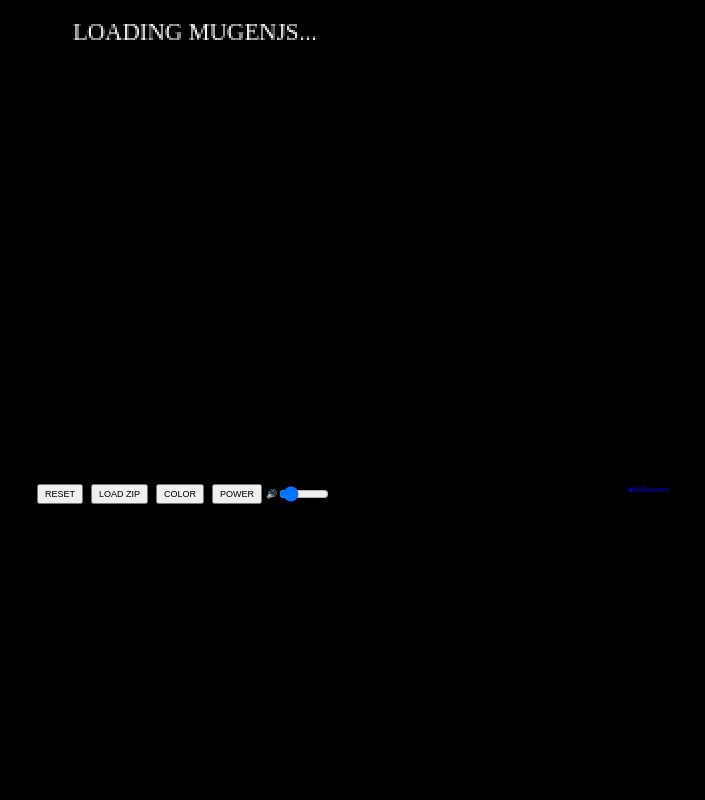
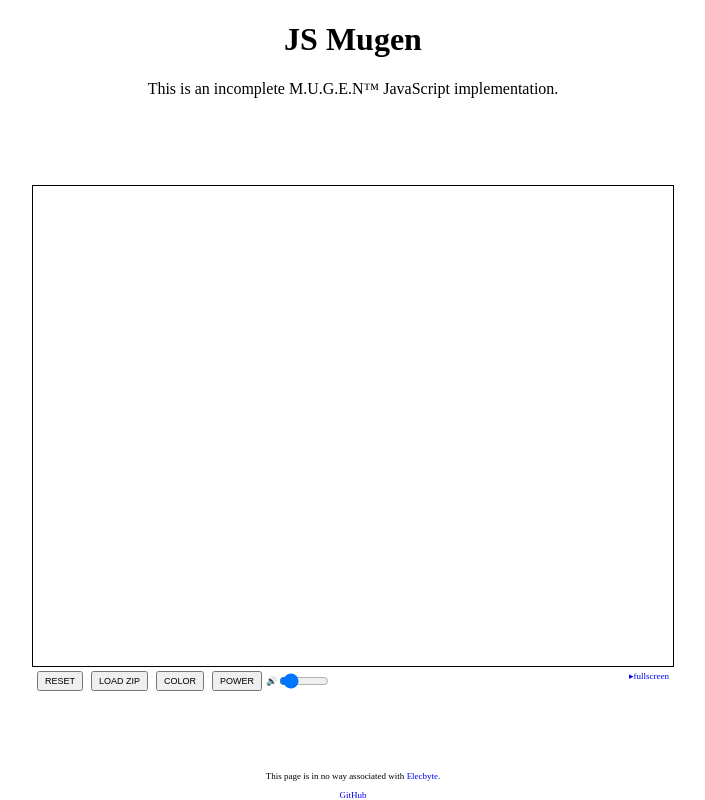
Before and after one commit to gitcobra/js-mugen-demo, a plain HTML site: page demo/index.html in a window 1280 px wide. Shown: the whole page, without its empty margins (287-992 px from the left). Drawn offline with Linux system fonts and the light colour scheme; no server answers.

Commit message:
modify path
change css

modify path

```diff
--- a/demo/index.html
+++ b/demo/index.html
@@ -1,63 +1,111 @@
 <!DOCTYPE html>
 <html>
+
 <head>
 	<meta content='text/html; charset=UTF-8' http-equiv='Content-Type' />
-<meta name="twitter:card" content="player" />
-<meta name="twitter:site" content="@zubizuba" />
-<meta name="twitter:title" content="JSMUGEN" />
-<meta name="twitter:description" content="test for JavaScript Implementation of MUGEN" />
-<meta name="twitter:image" content="https://gitcobra.github.io/jsmugen-demo/demo/image.png" />
-<meta name="twitter:player" content="https://gitcobra.github.io/jsmugen-demo/demo/fullscreen.html" />
-<meta name="twitter:player:width" content="640" />
-<meta name="twitter:player:height" content="480" />
-<title>MUGEN JS Demo</title>
+	<meta name="viewport" content="width=device-width, initial-scale=1, minimum-scale=1">
+	<meta name="description" content="MUGEN JavaScript implementation test" />
+	<meta name="og:image" content="https://gitcobra.github.io/js-mugen-demo/demo/image.png" />
+	<title>JavaScript MUGEN - JSMugen Demo</title>
 	<style>
-    body {
-        background: black;
-        color: white;
+		html, body {
+			display: flex;
+			flex-direction: column;
+			align-items: center;
+			height: 100%;
 		}
+
+		main {
+			flex-grow: 1;
+			display: flex;
+			flex-direction: column;
+			align-items: center;
+			justify-content: center;
+		}
+		header, footer {
+			text-align: center;
+		}
+		footer {
+			font-size: xx-small;
+		}
+
 		img, canvas {
 			image-rendering: crisp-edges;
 			image-rendering: pixelated;
 		}
+
 		a {
 			text-decoration: none;
 		}
-    #footer button, #footer a {
+
+
+		#toolbar button,
+		#toolbar a {
 			font-size: xx-small;
 			margin: 0px 4px;
+		}
+
+		#game {
+			margin: auto;
+			width: 100%;
+			max-width: 100%;
+			min-width: 320px;
+			text-align: center;
+		}
+
+		#gamecanvas {
+			margin: auto;
+			min-width: 320px;
+			width: 640px;
+			height: 480px;
 		}
 	</style>
 
 	<!-- Google tag (gtag.js) -->
-<script async src="https://www.googletagmanager.com/gtag/js?id=G-BGSBQKH9NT"></script>
+	<script async src="https://www.googletagmanager.com/gtag/js?id=G-0ZN86VK7SK"></script>
 	<script>
 		window.dataLayer = window.dataLayer || [];
-  function gtag(){dataLayer.push(arguments);}
+		function gtag() { dataLayer.push(arguments); }
 		gtag('js', new Date());
 
-  gtag('config', 'G-BGSBQKH9NT');
+		gtag('config', 'G-0ZN86VK7SK');
 	</script>
 
-<script defer src="bundle.js"></script></head>
+	<script defer src="bundle.js"></script>
+</head>
 
 <body style="padding: 0px; margin: 0px;">
-<div id="game" style="margin:auto; width:640px; height: auto; max-width:100%; min-width:320px;">
-    <canvas id="gamecanvas" width="320" height="240" style="margin:0px; min-width:320px; max-width:100%; width: 640px; height: auto;"></canvas>
+	<header>
+		<h1>JS Mugen</h1>
+		<p>This is an incomplete M.U.G.E.N™ JavaScript implementation.</p>
+	</header>
+	<main>
+		<div>
+		<div id="game">
+			<canvas id="gamecanvas" width="320" height="240" style="border: 1px solid black;"></canvas>
 		</div>
-<div id="footer" style="display:flex; flex-wrap: nowrap; margin:auto; width:640px; max-width:100%; font-size:xx-small; text-align:right;">
+		<div id="toolbar"
+			style="display:flex; flex-wrap: nowrap; margin:auto; width:640px; max-width:100%; font-size:xx-small; text-align:right;">
 			<button id="btreset">RESET</button>
 			<button id="btload">LOAD ZIP</button>
 			<button id="btcolor">COLOR</button>
 			<button id="btpower">POWER</button>
+			<input type="file" id="zipfile" accept=".zip" style="display:none;">
 
-    <div style="display:flex; align-items: center; font-size: xx-small;">🔊<input id="basevol" style="width:50px;" type="range" value="0.1" min="0.0" max="1.0" step="0.01"></div>
+			<div style="display:flex; align-items: center; font-size: xx-small;">
+				🔊
+				<input id="basevol" style="width:50px;" type="range" value="0.1" min="0.0" max="1.0" step="0.01">
+			</div>
 			<span style="flex-grow:1"></span>
-
 			<a href="fullscreen.html">▸fullscreen</a>
 		</div>
+		</div>
+	</main>
 
-<input type="file" id="zipfile" accept=".zip" style="display:none;">
+	<footer id="footer">
+		<p>This page is in no way associated with <a href="https://www.elecbyte.com/mugendocs-11b1/mugen.html">Elecbyte</a>.</p>
+		<a href="https://github.com/gitcobra/js-mugen-demo" style="font-size:xx-small;">GitHub</a>
+	</footer>
 </body>
 
 </html>
```
Also changed, not shown: demo/fullscreen.html (+2 -2 lines), 1 other file. Lines whose indentation alone changed are shown as unchanged.
